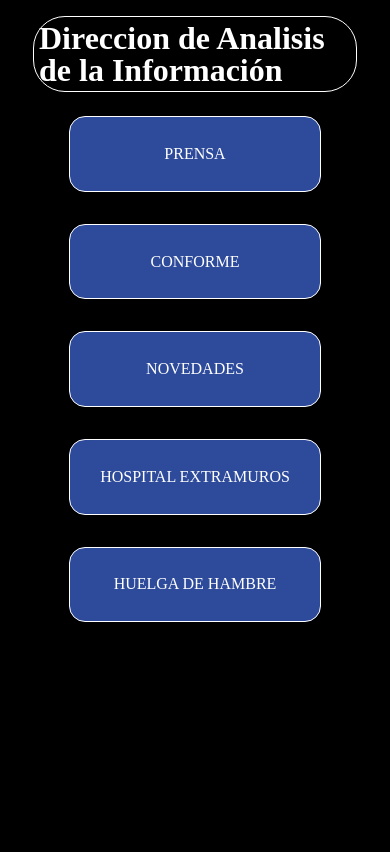
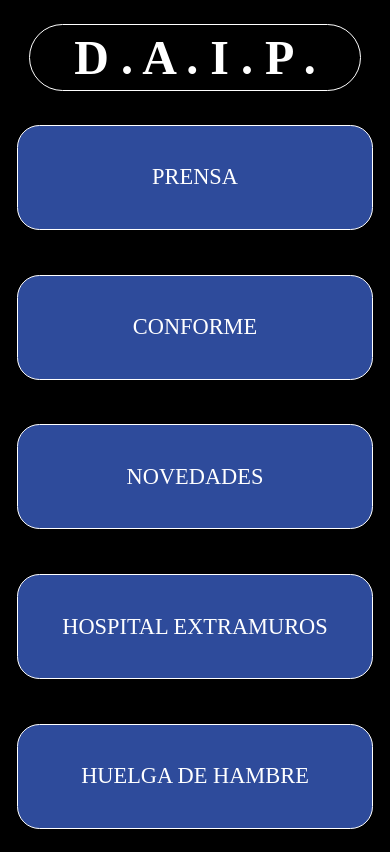
Before and after one commit to MatiasRuizSilva/SPF-PAGE, a plain HTML site: page index.html in a window 390 px wide. Drawn offline with Linux system fonts and the light colour scheme.

Commit message:
all ready and responsive

```diff
--- a/index.html
+++ b/index.html
@@ -9,7 +9,7 @@
         <link rel="stylesheet" href="style.css" />
     </head>
     <body>
-        <h1 class="title">Direccion de Analisis de la Información</h1>
+        <h1 class="title">D . A . I . P .</h1>
         <ul class="list">
             <a
                 href="https://sites.google.com/view/prensadaip/inicio"
--- a/style.css
+++ b/style.css
@@ -11,9 +11,10 @@ body {
     color: white;
     border-radius: 1em;
     border: 1px solid white;
-    padding: 0.16em;
+    padding: 0.18em;
     width: 80%;
     margin-top: 0.5em;
+    font-size: 3em;
 }
 
 .list {
@@ -22,6 +23,7 @@ body {
     margin-top: 0.5em;
     flex-direction: column;
     list-style: none;
+    font-size: 1.4em;
 }
 
 .link {
@@ -32,7 +34,7 @@ body {
     background-color: rgb(46, 75, 155);
     border-radius: 1em;
     border: 1px solid white;
-    width: 12em;
+    width: 70%;
     justify-content: center;
 }
 
```
